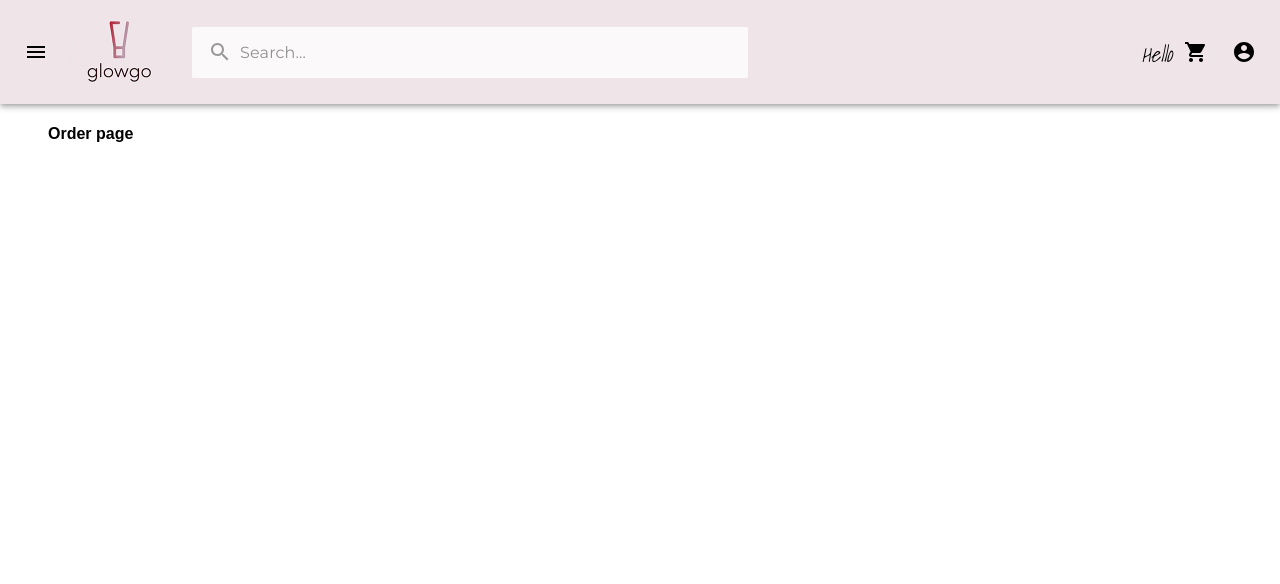
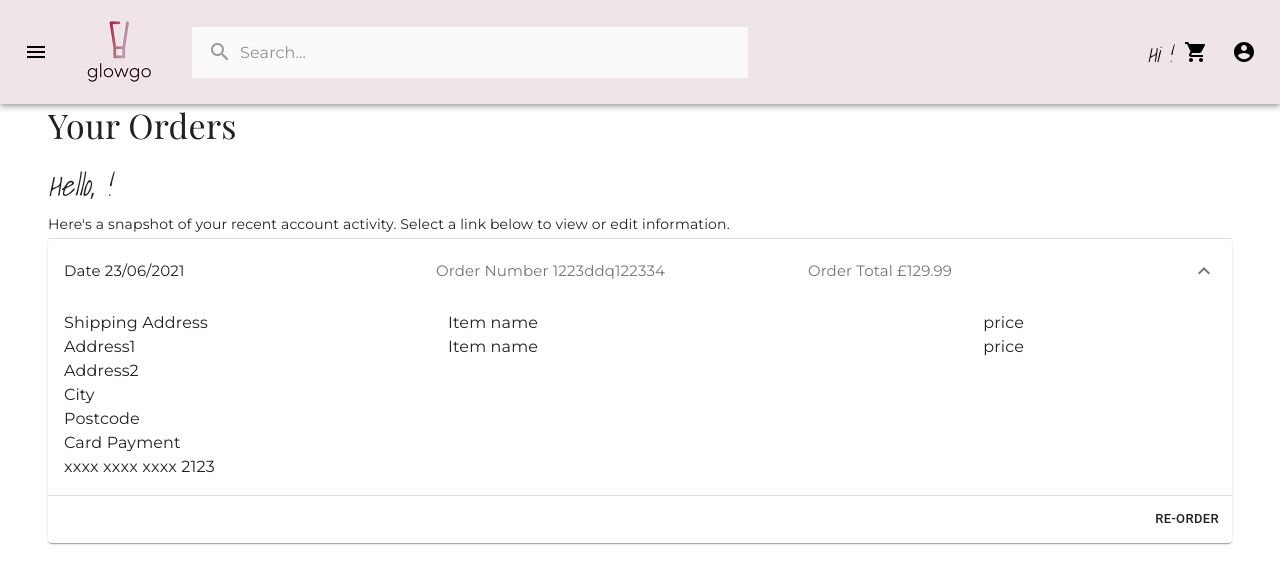
Before and after one commit to rubybassi/glowgo-store, a React (Create React App) app in the folder client/: page /user/order in a window 1280 px wide. Shown: the top 584 px of the page. Built offline with nearby package versions, Linux system fonts and the light colour scheme; no server answers; sample sign-in values are in the browser's storage; a web font is replaced by a local one.

Commit message:
added order history component with accordian

```diff
--- a/client/src/components/Cart/CartSummary.js
+++ b/client/src/components/Cart/CartSummary.js
@@ -25,12 +25,12 @@ const CartSummary = () => {
         </Grid>
         <Grid item xs={6}>
           <Typography variant="body1" color="textPrimary">
-            Free Shipping
+            Shipping
           </Typography>
         </Grid>
         <Grid item xs={6} className={classes.typography}>
           <Typography variant="body1" color="textPrimary">
-            £{0.0}
+            Free
           </Typography>
         </Grid>
         <Grid item xs={6}>
--- a/client/src/components/NavBar/NavBar.js
+++ b/client/src/components/NavBar/NavBar.js
@@ -202,7 +202,7 @@ export default function NavBar() {
           <div className={classes.sectionDesktop}>
             {isLoggedIn && (
               <Typography variant="h6" className={classes.name}>
-                Hello {userPayload.user?.firstname}
+                Hi {userPayload.user?.firstname}!
               </Typography>
             )}
 
--- /dev/null
+++ b/client/src/components/OrderHistory/Orders.js
@@ -0,0 +1,37 @@
+import React from "react";
+import OrdersCard from "./OrdersCard";
+import { Typography, Grid, Divider } from "@material-ui/core";
+import useStyles from "./styles";
+
+const Orders = ({ name }) => {
+  const classes = useStyles();
+  return (
+    <div className={classes.root}>
+      <Grid container>
+        <Grid item sm={12}>
+          <Typography variant="h4" gutterBottom color="textPrimary">
+            Your Orders
+          </Typography>
+          <Typography
+            className={classes.name}
+            variant="h4"
+            gutterBottom
+            color="textPrimary"
+          >
+            Hello, {name}!
+          </Typography>
+          <Typography variant="body2" gutterBottom color="textPrimary">
+            Here's a snapshot of your recent account activity. Select a link
+            below to view or edit information.
+          </Typography>
+          <Divider className={classes.divider} />
+        </Grid>
+        <Grid item sm={12}>
+          <OrdersCard />
+        </Grid>
+      </Grid>
+    </div>
+  );
+};
+
+export default Orders;
--- /dev/null
+++ b/client/src/components/OrderHistory/OrdersCard.js
@@ -0,0 +1,103 @@
+import React from "react";
+import { Typography, Grid } from "@material-ui/core";
+import { makeStyles } from "@material-ui/core/styles";
+import Accordion from "@material-ui/core/Accordion";
+import AccordionDetails from "@material-ui/core/AccordionDetails";
+import AccordionSummary from "@material-ui/core/AccordionSummary";
+import AccordionActions from "@material-ui/core/AccordionActions";
+import ExpandMoreIcon from "@material-ui/icons/ExpandMore";
+import Button from "@material-ui/core/Button";
+import Divider from "@material-ui/core/Divider";
+
+const useStyles = makeStyles((theme) => ({
+  root: {
+    width: "100%",
+  },
+  heading: {
+    fontSize: theme.typography.pxToRem(15),
+  },
+  secondaryHeading: {
+    fontSize: theme.typography.pxToRem(15),
+    color: theme.palette.text.secondary,
+  },
+  icon: {
+    verticalAlign: "bottom",
+    height: 20,
+    width: 20,
+  },
+  details: {
+    alignItems: "center",
+  },
+  column: {
+    flexBasis: "33.33%",
+  },
+  link: {
+    color: theme.palette.primary.main,
+    textDecoration: "none",
+    "&:hover": {
+      textDecoration: "underline",
+    },
+  },
+}));
+
+const OrdersCard = () => {
+  const classes = useStyles();
+  return (
+    <>
+      <div className={classes.root}>
+        <Accordion defaultExpanded>
+          <AccordionSummary
+            expandIcon={<ExpandMoreIcon />}
+            aria-controls="panel1c-content"
+            id="panel1c-header"
+          >
+            <div className={classes.column}>
+              <Typography className={classes.heading}>
+                Date 23/06/2021
+              </Typography>
+            </div>
+            <div className={classes.column}>
+              <Typography className={classes.secondaryHeading}>
+                Order Number 1223ddq122334
+              </Typography>
+            </div>
+            <div className={classes.column}>
+              <Typography className={classes.secondaryHeading}>
+                Order Total £129.99
+              </Typography>
+            </div>
+          </AccordionSummary>
+          <AccordionDetails className={classes.details}>
+            <Grid container>
+              <Grid item sm={4}>
+                <Typography>Shipping Address</Typography>
+                <Typography>Address1</Typography>
+                <Typography>Address2</Typography>
+                <Typography>City</Typography>
+                <Typography>Postcode</Typography>
+              </Grid>
+              <Grid item sm={4}>
+                <Typography>Item name</Typography>
+                <Typography>Item name</Typography>
+              </Grid>
+              <Grid item sm={2}>
+                <Typography align="right">price</Typography>
+                <Typography align="right">price</Typography>
+              </Grid>
+              <Grid item sm={4}>
+                <Typography>Card Payment</Typography>
+                <Typography>xxxx xxxx xxxx 2123</Typography>
+              </Grid>
+            </Grid>
+          </AccordionDetails>
+          <Divider />
+          <AccordionActions>
+            <Button size="small">Re-order</Button>
+          </AccordionActions>
+        </Accordion>
+      </div>
+    </>
+  );
+};
+
+export default OrdersCard;
--- /dev/null
+++ b/client/src/components/OrderHistory/styles.js
@@ -0,0 +1,15 @@
+import { makeStyles } from '@material-ui/core/styles';
+
+export default makeStyles((theme) => ({
+  root: {
+    flexGrow: 1,
+  },
+  name: {
+    fontFamily: 'Shadows Into Light',
+    fontWeight: "100",
+    fontStyle: 'italic',
+    fontSize: '1.8rem',
+    paddingTop: 10,
+    TextAlign: "right",
+  }
+}));
--- a/client/src/pages/Order.js
+++ b/client/src/pages/Order.js
@@ -1,11 +1,18 @@
 import React from "react";
 import Container from "@material-ui/core/Container";
+import Orders from "../components/OrderHistory/Orders";
+import { useContext } from "react";
+import SiteContext from "../SiteContext";
 
 const Order = () => {
+  const { isLoading, userPayload } = useContext(SiteContext);
+
+  // useEffect to get order history by user id
+
   return (
     <div>
       <Container>
-        <h4>Order page</h4>
+        <Orders name={userPayload.user?.firstname}/>
       </Container>
     </div>
   );
```
